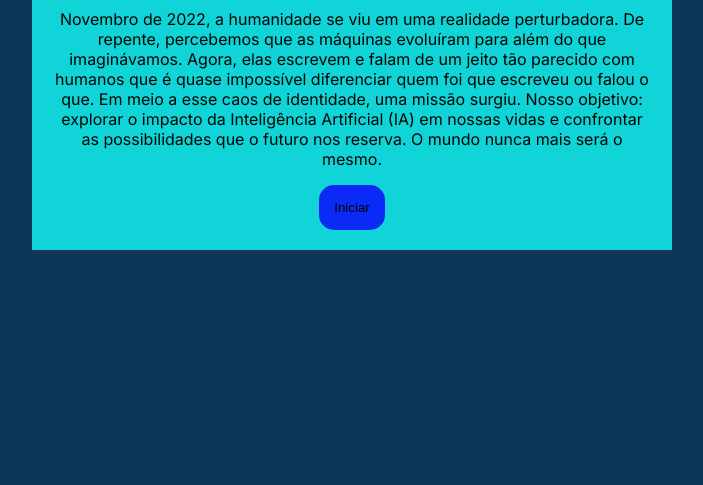
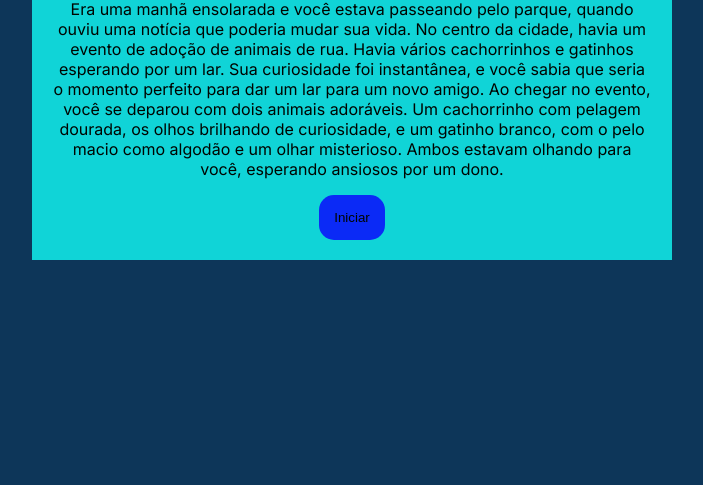
Before and after one commit to SaraJaine/Quizz, a plain HTML site: page index.html in a window 1280 px wide. Shown: the part 331-816 px from the top of the page, without its empty margins (288-991 px from the left). Drawn offline with Linux system fonts and the light colour scheme.

Commit message:
Update index.html

```diff
--- a/index.html
+++ b/index.html
@@ -12,14 +12,10 @@
     <div class="caixa-principal">
         <h1>Você decide o futuro da IA</h1>
         <div class="tela-inicial">
-            <p>Novembro de 2022, a humanidade se viu em uma realidade perturbadora.
-                De repente, percebemos que as máquinas evoluíram para além do que imaginávamos.
-                Agora, elas escrevem e falam de um jeito tão parecido com humanos que é quase impossível diferenciar
-                quem foi que escreveu ou falou o que.
-                Em meio a esse caos de identidade, uma missão surgiu.
-                Nosso objetivo: explorar o impacto da Inteligência Artificial (IA) em nossas vidas e confrontar as
-                possibilidades que o futuro nos reserva.
-                O mundo nunca mais será o mesmo.
+            <p>Era uma manhã ensolarada e você estava passeando pelo parque, quando ouviu uma notícia que poderia mudar sua vida. No centro da cidade, havia um evento de adoção de animais de rua.
+                Havia vários cachorrinhos e gatinhos esperando por um lar. Sua curiosidade foi instantânea, e você sabia que seria o momento perfeito para dar um lar para um novo amigo.
+Ao chegar no evento, você se deparou com dois animais adoráveis. Um cachorrinho com pelagem dourada, os olhos brilhando de curiosidade, e um gatinho branco, com o pelo macio como algodão e um olhar misterioso.
+Ambos estavam olhando para você, esperando ansiosos por um dono.
             </p>
             <button class="iniciar-btn">Iniciar</button>
         </div>
```
